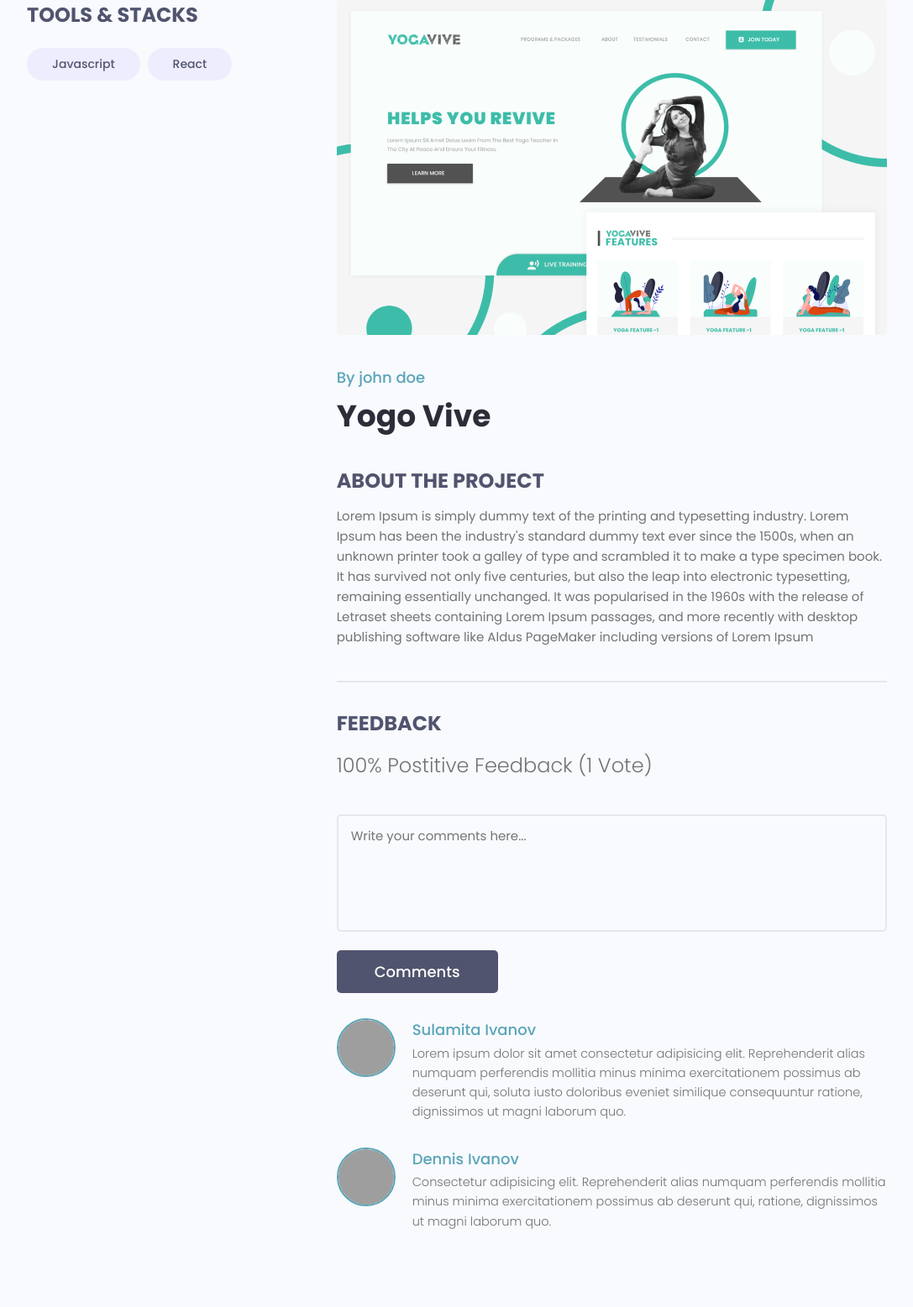
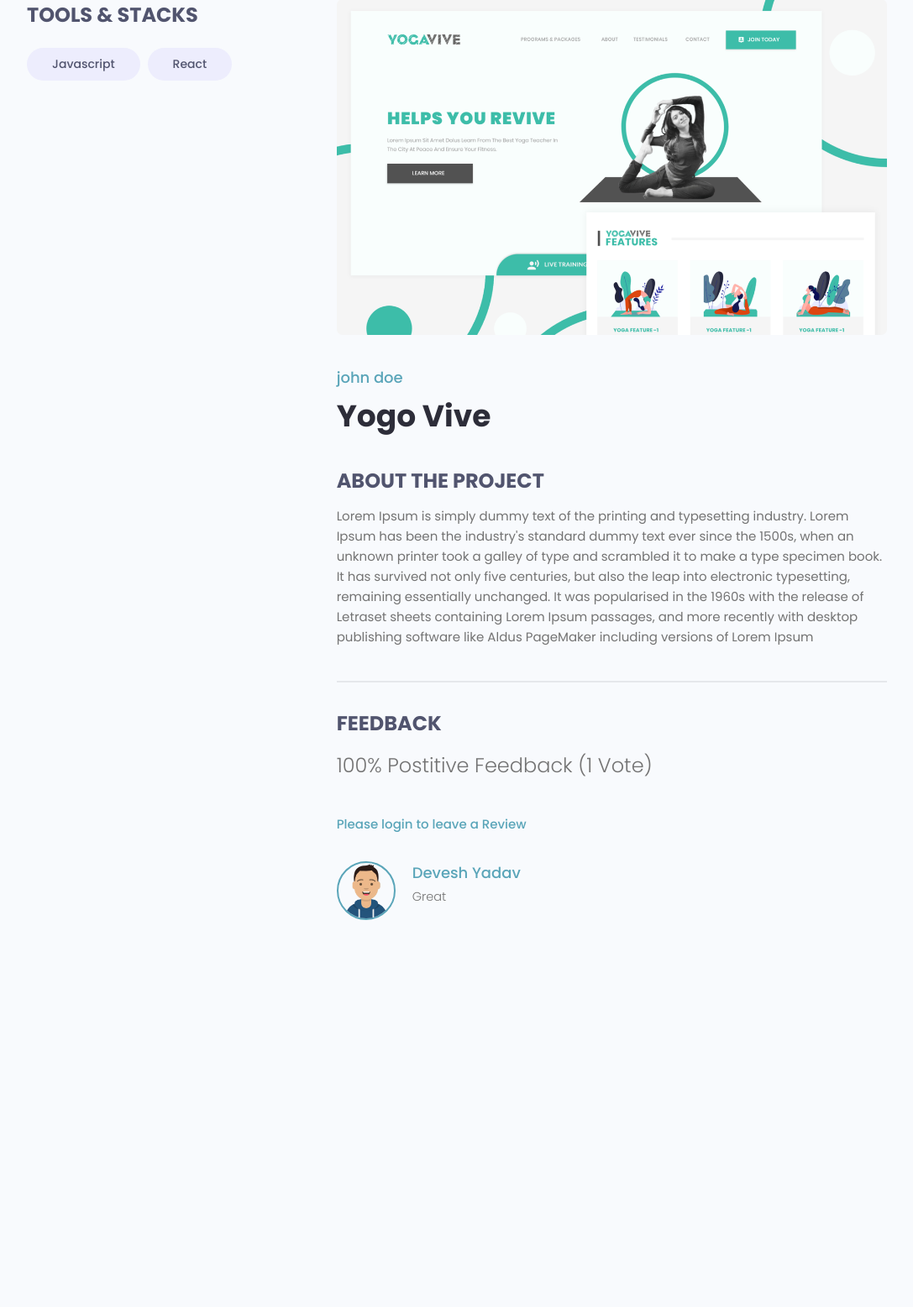
Before and after one commit to DeveshYadav13/Devify, a Django app: page /projects/project/126b651b-0d4a-4115-b60d-7762dfb06c87 in a window 1280 px wide. Shown: the part 111-1668 px from the top of the page at 84% size, without its empty margins (96-1183 px from the left). After the commit the page ends 1207 px from the top, so only its background shows below. Run offline with Django 4.2, Linux system fonts and the light colour scheme; data comes from the database, SQL or seed files in the repository; both versions use the stored data as it was after the commit; some libraries are stand-ins or nearby versions; grey boxes are pictures that could not be loaded.

Commit message:
Added reviews feature

```diff
--- a/projects/forms.py
+++ b/projects/forms.py
@@ -1,5 +1,5 @@
 from django.forms import ModelForm
-from .models import Project
+from .models import Project,Review
 from django import forms
 
 class ProjectForm(ModelForm):
@@ -15,3 +15,20 @@ class ProjectForm(ModelForm):
 
         for name,field in self.fields.items():
             field.widget.attrs.update({'class':'input'})
+
+
+class ReviewForm(ModelForm):
+    class Meta:
+        model = Review
+        fields = ['value','body']
+
+        labels = {
+            'value':'Place your vote',
+            'body' : 'Add a comment with your vote',
+        }
+
+    def __init__(self, *args, **kwargs):
+        super(ReviewForm,self).__init__(*args, **kwargs)
+
+        for name,field in self.fields.items():
+            field.widget.attrs.update({'class':'input'})
--- a/projects/models.py
+++ b/projects/models.py
@@ -1,4 +1,3 @@
-from tokenize import blank_re
 from django.db import models
 import uuid
 from users.models import Profile
@@ -20,19 +19,39 @@ class Project(models.Model):
         return self.title
 
     class Meta:
-        ordering = ['-vote_total']
+        ordering = ['-vote_ratio','-vote_total','title']
+
+    @property
+    def reviewers(self):
+        queryset = self.review_set.all().values_list('owner__id', flat=True)
+        return queryset
+
+    @property
+    def getVoteCount(self):
+        reviews = self.review_set.all()
+        upVotes = reviews.filter(value='up').count()
+        totalVotes = reviews.count()
+
+        ratio = (upVotes / totalVotes) * 100
+        self.vote_total = totalVotes
+        self.vote_ratio = ratio
+
+        self.save()
 
 class Review(models.Model):
     VOTE_TYPE = (
         ('up','Up Vote'),
         ('down','Down Vote'),
     )
-    #owner =
+    owner = models.ForeignKey(Profile, on_delete=models.CASCADE, null=True)
     project = models.ForeignKey(Project, on_delete=models.CASCADE)
     body = models.TextField(null=True, blank=True)
     value = models.CharField(max_length=200, choices = VOTE_TYPE)
     created = models.DateTimeField(auto_now_add=True)
     id = models.UUIDField(default=uuid.uuid4, unique=True , primary_key=True, editable=False)
+
+    class Meta :
+        unique_together = [['owner','project']]
 
     def __str__(self):
         return self.value
--- a/projects/templates/projects/single-project.html
+++ b/projects/templates/projects/single-project.html
@@ -30,7 +30,7 @@
             </div>
             <div class="column column--2of3">
                 <img class="singleProject__preview" src="{{ project.featured_image.url }}" alt="portfolio thumbnail" />
-                <a href="{% url 'user-profile' project.owner.id %}" class="singleProject__developer">By {{project.owner.name}}</a>
+                <a href="{% url 'user-profile' project.owner.id %}" class="singleProject__developer">{{project.owner.name}}</a>
                 <h2 class="singleProject__title">{{project.title}}</h2>
                 <h3 class="singleProject__subtitle">About the Project</h3>
                 <div class="singleProject__info">
@@ -44,47 +44,51 @@
                         Vote{{project.vote_toal|pluralize:"s"}})
                     </h5>
 
-                    <form class="form" action="#" method="POST">
-                        <!-- Textarea -->
+                    {% if request.user.profile.id in project.reviewers %}
+                        <p>You have already submitted your review for this project</p>
+
+                    {% elif request.user.profile == project.owner %}
+                        <p>You cannot review your own work</p>
+
+                    {% elif request.user.is_authenticated %}
+                    <form class="form" action="{% url 'project' project.id %}" method="POST">
+                        {% csrf_token %}
+
+                        {% for field in form %}
                         <div class="form__field">
-                            <label for="formInput#textarea">Comments: </label>
-                            <textarea class="input input--textarea" name="message" id="formInput#textarea"
-                                placeholder="Write your comments here..."></textarea>
+                            <!-- <label for="formInput#textarea">{{field.label}}</label> -->
+                            <p>{{field.label}}</p>
+                            {{field}}
                         </div>
-                        <input class="btn btn--sub btn--lg" type="submit" value="Comments" />
+                        {% endfor %}
+
+                        <input class="btn btn--sub btn--lg" type="submit" value="Add Review" />
                     </form>
+                    {% else %}
+                        <a href="{% url 'login' %}?next={{request.path}}">Please login to leave a Review</a>
+                    {% endif %}
+
                     <div class="commentList">
+
+                        {% for review in project.review_set.all %}
+                        {% if review.body %}
                         <div class="comment">
-                            <a href="profile.html">
+                            <a href="{% url 'user-profile' review.owner.id %}">
                                 <img class="avatar avatar--md"
-                                    src="https://pbs.twimg.com/profile_images/1335382240931368961/b3wSZKj4_400x400.jpg"
+                                    src="{{review.owner.profile_image.url}}"
                                     alt="user" />
                             </a>
+
                             <div class="comment__details">
-                                <a href="profile.html" class="comment__author">Sulamita Ivanov</a>
+                                <a href="{% url 'user-profile' review.owner.id %}" class="comment__author">{{review.owner.name}}</a>
                                 <p class="comment__info">
-                                    Lorem ipsum dolor sit amet consectetur adipisicing elit. Reprehenderit alias numquam
-                                    perferendis
-                                    mollitia minus minima exercitationem possimus ab deserunt qui, soluta iusto
-                                    doloribus eveniet
-                                    similique consequuntur ratione, dignissimos ut magni laborum quo.
+                                    {{review.body|linebreaksbr}}
                                 </p>
                             </div>
+
                         </div>
-                        <div class="comment">
-                            <a href="profile.html">
-                                <img class="avatar avatar--md" src="https://avatars.githubusercontent.com/u/33843378"
-                                    alt="user" />
-                            </a>
-                            <div class="comment__details">
-                                <a href="profile.html" class="comment__author">Dennis Ivanov</a>
-                                <p class="comment__info">
-                                    Consectetur adipisicing elit. Reprehenderit alias numquam perferendis mollitia minus
-                                    minima
-                                    exercitationem possimus ab deserunt qui, ratione, dignissimos ut magni laborum quo.
-                                </p>
-                            </div>
-                        </div>
+                        {% endif %}
+                        {% endfor %}
                     </div>
                 </div>
             </div>
--- a/projects/views.py
+++ b/projects/views.py
@@ -2,9 +2,10 @@ from turtle import left, right
 from django.shortcuts import render,redirect
 from django.http import HttpResponse
 from .models import Project,Tag
-from .forms import ProjectForm
+from .forms import ProjectForm,ReviewForm
 from django.contrib.auth.decorators import login_required
 from .utils import searchProjects,paginateProjects
+from django.contrib import messages
 
 
 def projects(request):
@@ -18,7 +19,22 @@ def projects(request):
 
 def project(request,pk):
     projectObj = Project.objects.get(id=pk)
-    return render(request,'projects/single-project.html',{'project':projectObj})
+    form = ReviewForm()
+
+    if request.method == 'POST':
+        form = ReviewForm(request.POST)
+        review = form.save(commit=False)
+        review.project = projectObj
+        review.owner = request.user.profile
+        review.save()
+
+        # Update project votecount
+        projectObj.getVoteCount
+
+        messages.success(request, 'Your review was successfully submitted!')
+        return redirect('project', pk=projectObj.id)
+
+    return render(request,'projects/single-project.html',{'project':projectObj,'form':form})
 
 @login_required(login_url='login')
 def createProject(request):
--- a/templates/main.html
+++ b/templates/main.html
@@ -32,7 +32,7 @@
     {% if messages %}
     {% for message in messages %}
 
-        <div style="width:40vw; position: absolute; top: 100px; left: 30vw; z-index: 100; "
+        <div style="width:40vw; position: sticky; top: 0px; left: 30vw; z-index: 100; "
          class="alert alert--{{message.tags}}">
             <p class="alert__message">{{message}}</p>
             <button class="alert__close">x</button>
@@ -45,5 +45,5 @@
     {% endblock content %}
 </body>
 <script src="{% static 'uikit/app.js' %}"></script>
-<script src="{% static 'js/app.js' %}"></script>
+<script src="{% static 'js/main.js' %}"></script>
 </html>
--- a/users/templates/users/login_register.html
+++ b/users/templates/users/login_register.html
@@ -58,7 +58,7 @@
             <p>Hello Developer, Welcome Back!</p>
         </div>
 
-        <form action="{% url 'login' %}" method="POST" class="form auth__form">
+        <form action="" method="POST" class="form auth__form">
             {% csrf_token %}
             <!-- Input:Username -->
             <div class="form__field">
--- a/users/views.py
+++ b/users/views.py
@@ -14,7 +14,7 @@ def loginUser(request):
         return redirect('profiles')
 
     if request.method == 'POST':
-        username = request.POST['username']
+        username = request.POST['username'].lower()
         password = request.POST['password']
 
         try:
@@ -26,7 +26,7 @@ def loginUser(request):
 
         if user is not None:
             login(request,user)
-            return redirect('profiles')
+            return redirect(request.GET['next'] if 'next' in request.GET else 'account')
         else:
             messages.error(request,'Username OR Password is incorrect')
 
```
Also changed, not shown: db.sqlite3, projects/migrations/0005_alter_project_options_review_owner_and_more.py (added).
